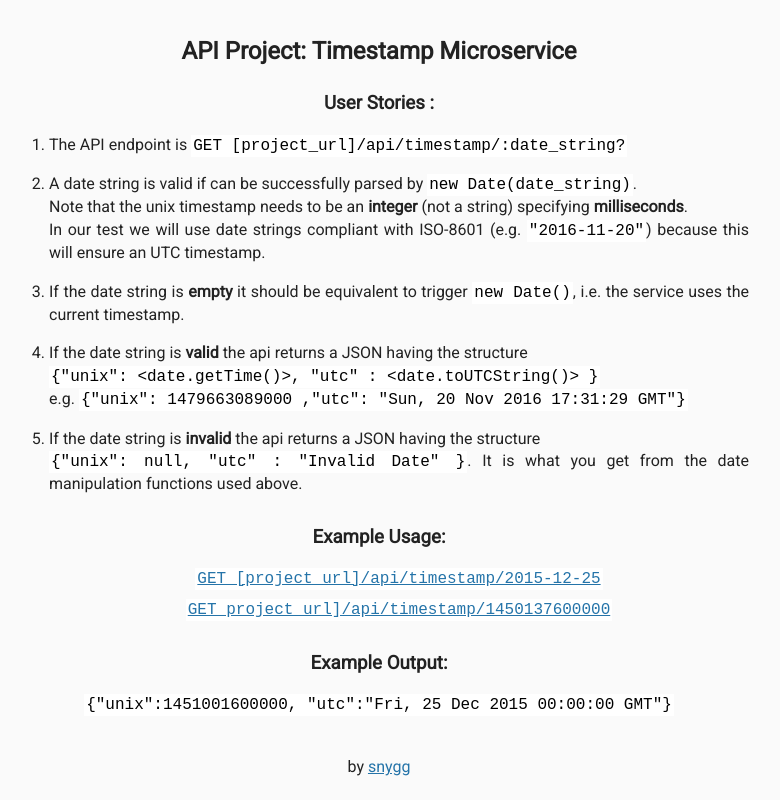
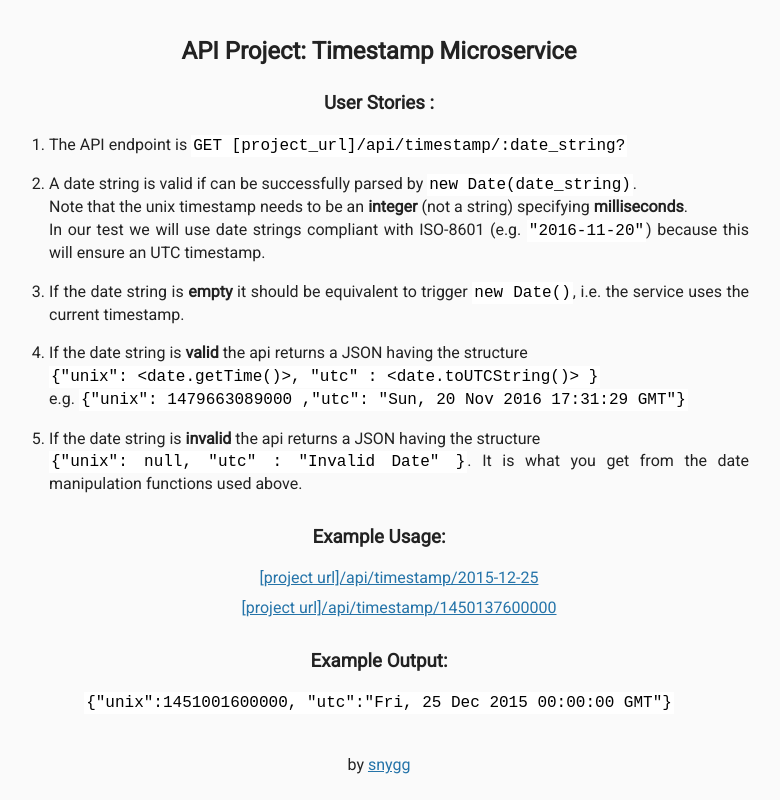
Before and after one commit to snyggme/timestamp, a website: page views/index.html in a window 1280 px wide. Shown: the whole page, without its empty margins (261-1041 px from the left). Drawn offline with Linux system fonts and the light colour scheme; files that its build step writes are made by us from their sources.

Commit message:
🏥⏳ Checkpoint ./server.js:1469898/137 ./views/index.html:1469898/72

```diff
--- a/views/index.html
+++ b/views/index.html
@@ -31,8 +31,11 @@
         <h3>Example Usage:</h3>
         <ul>
           <li>
-            <code><a href="https://peach-okra.glitch.me/api/timestamp/2015-12-25">GET [project url]/api/timestamp/2015-12-25</a></code></li>
-          <li><code><a href="https://peach-okra.glitch.me/api/timestamp/1450137600000">GET project url]/api/timestamp/1450137600000</a></code></li>
+            <a href="https://peach-okra.glitch.me/api/timestamp/2015-12-25">[project url]/api/timestamp/2015-12-25</a>
+          </li>
+          <li>
+            <a href="https://peach-okra.glitch.me/api/timestamp/1450137600000">[project url]/api/timestamp/1450137600000</a>
+          </li>
         </ul>
 
         <h3>Example Output:</h3>
```
Also changed, not shown: server.js (+9 -10 lines).
